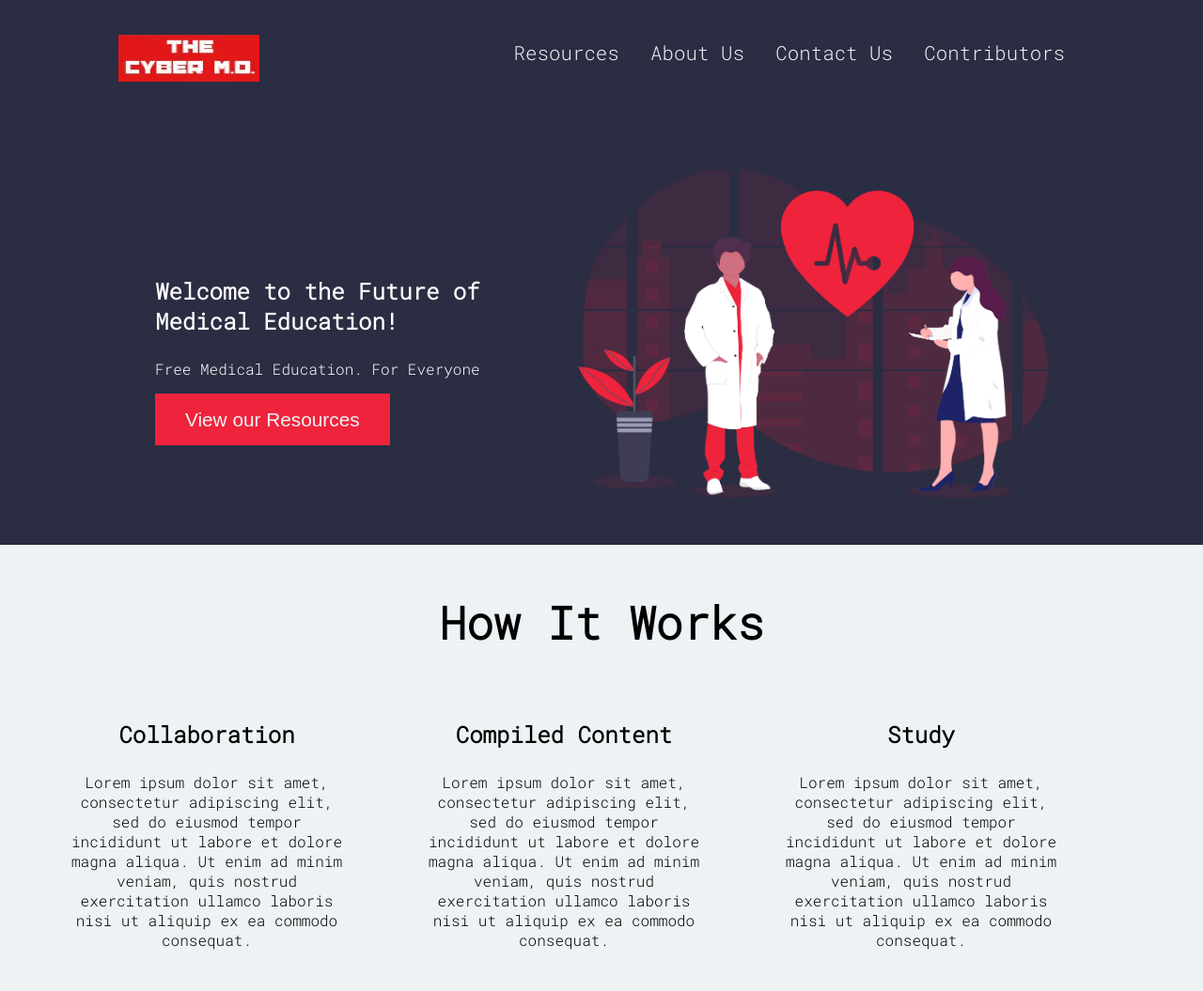
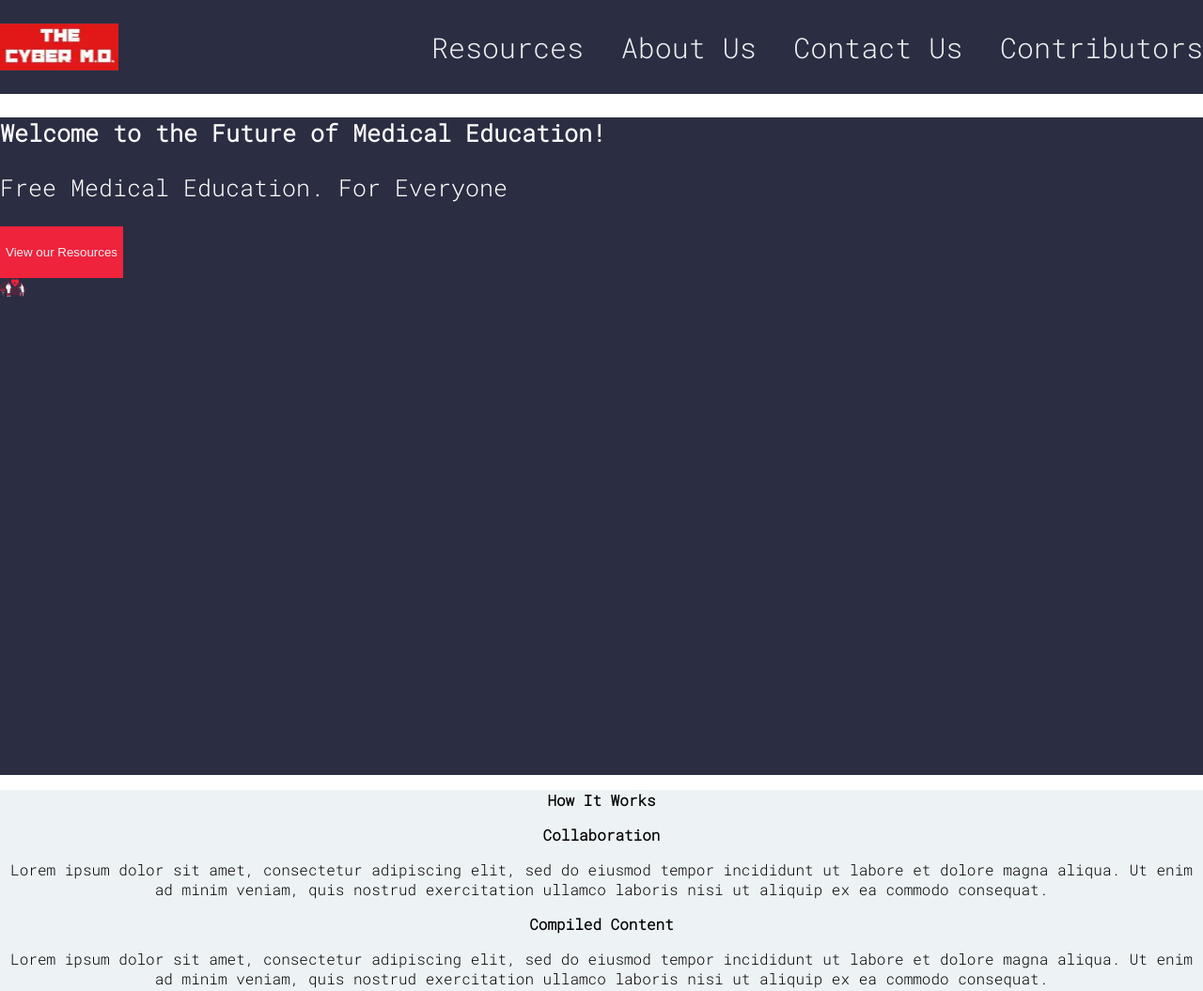
Before and after one commit to Mario5648/TheCyberMD, a plain HTML site: page index.html in a window 1280 px wide. Shown: the top 1055 px of the page at 94% size. Drawn offline with Linux system fonts and the light colour scheme.

Commit message:
Started responsiveness

```diff
--- a/index.html
+++ b/index.html
@@ -7,8 +7,8 @@
     </header>
 
     <body>
-        <nav>
-            <div class="navigation_bar">
+        <nav class="navigation_bar">
+            <div class="navigation_bar_container">
                 <img class="navigation_bar_image" src="./images/logo.png">
                 <span class="navigation_bar_items">
                     <span class="show_on_desktops">
@@ -18,7 +18,7 @@
                         <a class="navigation_bar_item">Contributors</a>
                     </span>
 
-                <span class="show_on_tablets hamburger_menu"><i class="fa fa-bars"></i></span>
+                    <span class="show_on_tablets hamburger_menu"><i class="fa fa-bars"></i></span>
                 </span>
             </div>
         </nav>
--- a/styles.css
+++ b/styles.css
@@ -5,144 +5,119 @@ body
     width : 100%;
 }
 /*Desktop*/
-@media screen and (min-width: 1200px) {
+
 .navigation_bar
 {
     background-color: #2B2D42;
     color: #EDF2F4;
-        font-size: 1.3rem;
     font-weight: 100;
+    height: 100px;
     display: flex;
     justify-content: center;
-        height: 100px;
+    flex-direction: row;
+
+}
+.navigation_bar_container
+{
+    display: flex;
+    align-items: center;
+    width:1500px;
 }
 
 .navigation_bar_image
 {
-        width:150px;
     height:50px;
-        padding-top: 1.8em;
-        padding-left: 2em;
+    flex-shrink: 0;
 }
 
 .navigation_bar_items
 {
-        text-align: center;
-        float: right;
-        padding-top: 2em;
-        padding-right: 2em;
-        padding-left: 13em;
+    display: flex;
+    justify-content: flex-end;
+    text-align: right;
+    flex-grow: 1;
 }
 
 .navigation_bar_item
 {
-        padding-right: 1em;
+    font-size: 30px;
+    padding-left: 30px;
 }
 
 .hero_banner
 {
-        margin-top: -30px;
+
     background-color: #2B2D42;
     color: white;
-        display: flex;
-        flex-direction: row;
-        justify-content: center;
-        height: 600px;
-
+    height: 700px;
 }
 
 .hero_text
 {
-        margin-top: 200px;
-        width: 450px;
+    font-size: 25px;
 }
 
 .hero_main_text
 {
-        font-size: 1.5em;
     font-weight: 800;
 }
 
 .hero_image
 {
-        margin-top: 110px;
-        width: 500px;
-        height: 350px;
+    height: 20px;
 }
 
 .hero_button
 {
     height: 55px;
-        width: 12em;
     background-color: #EF233C;
     color: #EDF2F4;
     border-style: none;
-        font-size: 1.3em;
 }
 
 .first_section
 {
-        margin-top: -90px;
-        padding-top: 0.2em;
     background-color: #EDF2F4;
     height: 600px;
 }
 
 .section_title
 {
-        font-size: 3rem;
     font-weight: 800;
     text-align: center;
 }
 
 .row_items_third
 {
-        display: flex;
-        flex-direction: row;
-        justify-content: center;
     text-align: center;
-        margin-left: 30%;
-        margin-right: 30%;
 }
 
 .column_item
 {
-        padding-right: 5em;
-        min-width: 300px;
 }
 
 .column_item_title
 {
-        font-size: 1.5rem;
     font-weight: 800;
 }
 
 .second_section
 {
-        padding-top: 0.2em;
     height: 1200px;
 }
 
 .column_items
 {
-        display: flex;
-        flex-direction: column;
-        justify-content: center;
-        padding-left: 5em;
+
 }
 
 .row_items_half
 {
-        display: flex;
-        flex-direction: row;
-        justify-content: center;
-        padding-left: 8em;
-        padding-right: 8em;
+
 }
 
 .feature_title
 {
-        font-size: 1.5rem;
     font-weight: 800;
     color: #EF233C;
 }
@@ -156,54 +131,43 @@ body
 }
 .footer
 {
-        display: flex;
-        flex-direction: row;
-        justify-content: center;
+
 }
 
 .footer_category_title
 {
-        font-size: 1.5em;
     font-weight: 800;
 }
 
 .footer_item_one
 {
-        padding-left: 0em;
 }
 .footer_item_two
 {
-        padding-left: 5em;
 }
 .footer_item_three
 {
-        padding-left: 5em;
 }
 .footer_item_four
 {
-        padding-left: 5em;
 }
 
 .footer_property_text
 {
-        margin-top: 3em;
     text-align: center;
-        font-size: 0.8em;
 }
 
 .footer_develop_text
 {
     text-align: center;
-        font-size: 0.8em;
 }
 .show_on_tablets
 {
     display: none;
 }
 
-}
 
-/*tablet*/
+/*
 @media screen and (max-width: 1199px) {
     .navigation_bar
     {
@@ -395,7 +359,7 @@ body
     }
 }
 
-/*phones*/
+
 @media screen and (max-width: 1000px) {
     .navigation_bar
     {
@@ -587,3 +551,4 @@ body
         display: none;
     }
 }
+*/
```
Lines whose indentation alone changed are shown as unchanged.
